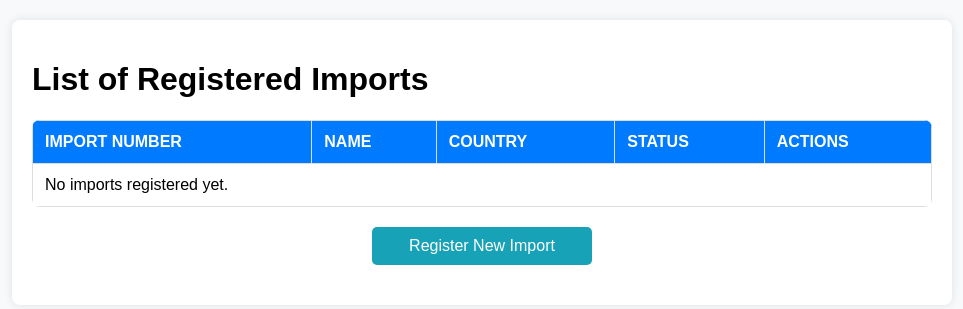
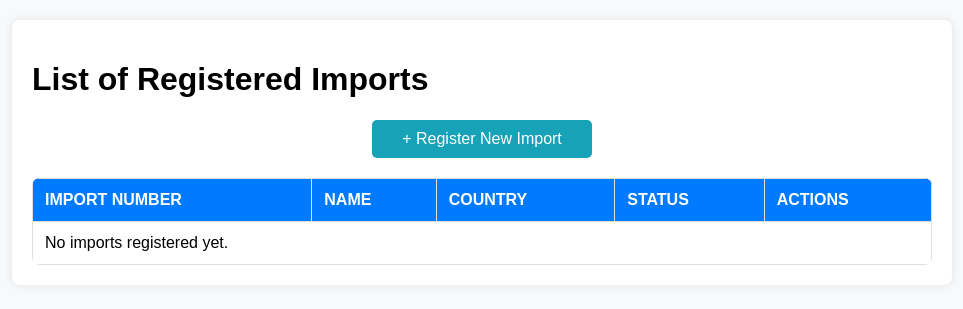
Before and after one commit to levankan/shipment, a Django app: template shipment/imports/templates/imports/import_list.html in a window 1280 px wide. Shown: the top 309 px of the page, without its empty margins (158-1121 px from the left). Run offline with Django 3.2, Linux system fonts and the light colour scheme; the template is opened without the code that fills it, so the values that code supplies are empty.

Commit message:
Added all project files

```diff
--- a/shipment/imports/templates/imports/import_list.html
+++ b/shipment/imports/templates/imports/import_list.html
@@ -9,7 +9,12 @@
 </head>
 <body>
     <div class="container">
-        <h1>List of Registered Imports</h1>
+        <!-- Top Section -->
+        <div class="header">
+            <h1>List of Registered Imports</h1>
+            <a href="{% url 'register_import' %}" class="add-button">+ Register New Import</a>
+        </div>
+
         <table>
             <thead>
                 <tr>
@@ -37,7 +42,6 @@
                                 Finish
                             </button>
 
-
                             <!-- Delete Form -->
                             <form action="{% url 'delete_import' import.unique_number %}" method="post" class="delete-form">
                                 {% csrf_token %}
@@ -52,10 +56,6 @@
                 {% endfor %}
             </tbody>
         </table>
-
-        <div class="button-container">
-            <a href="{% url 'register_import' %}" class="add-button">Register New Import</a>
-        </div>
     </div>
 
     <script>
```
